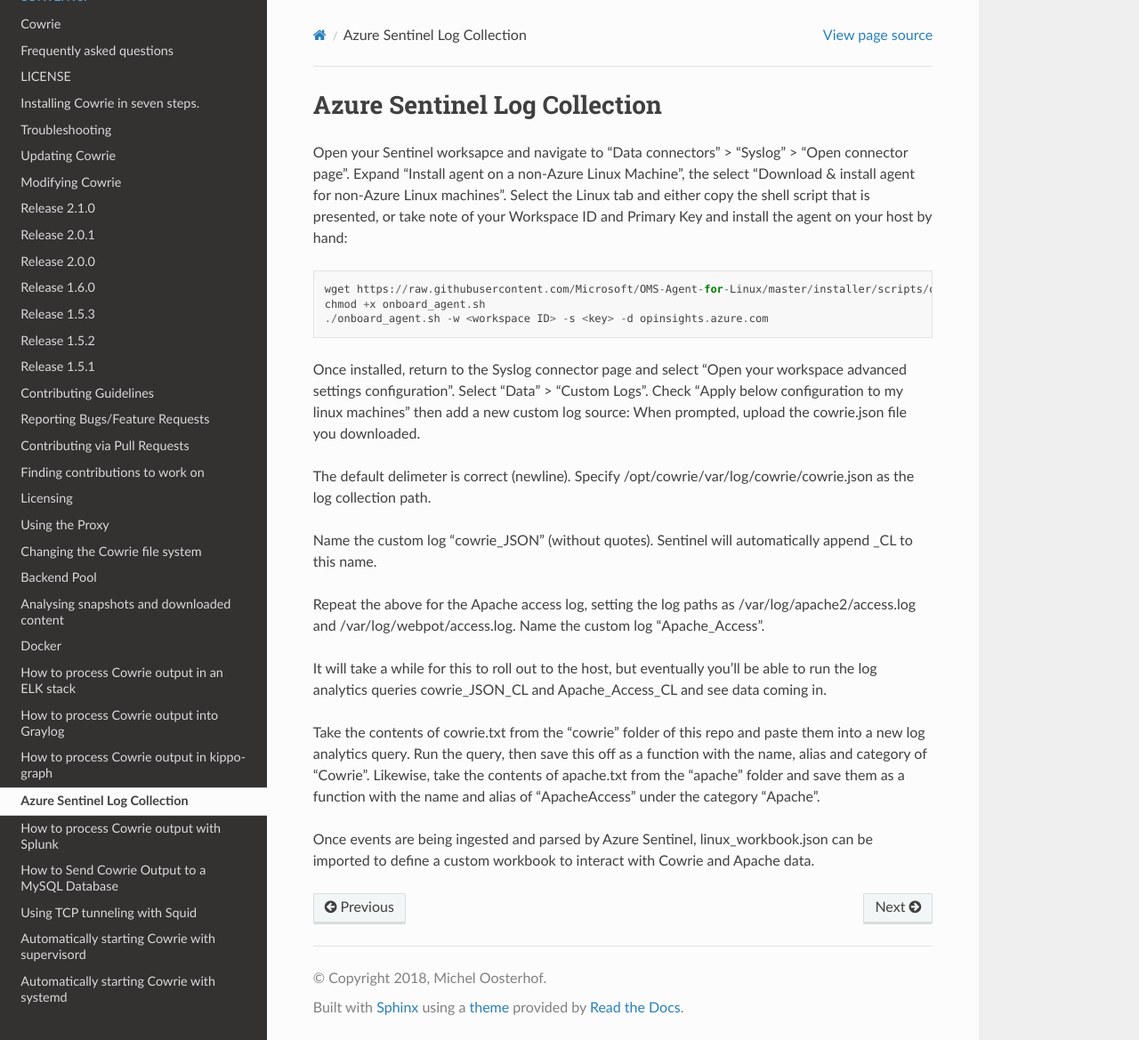
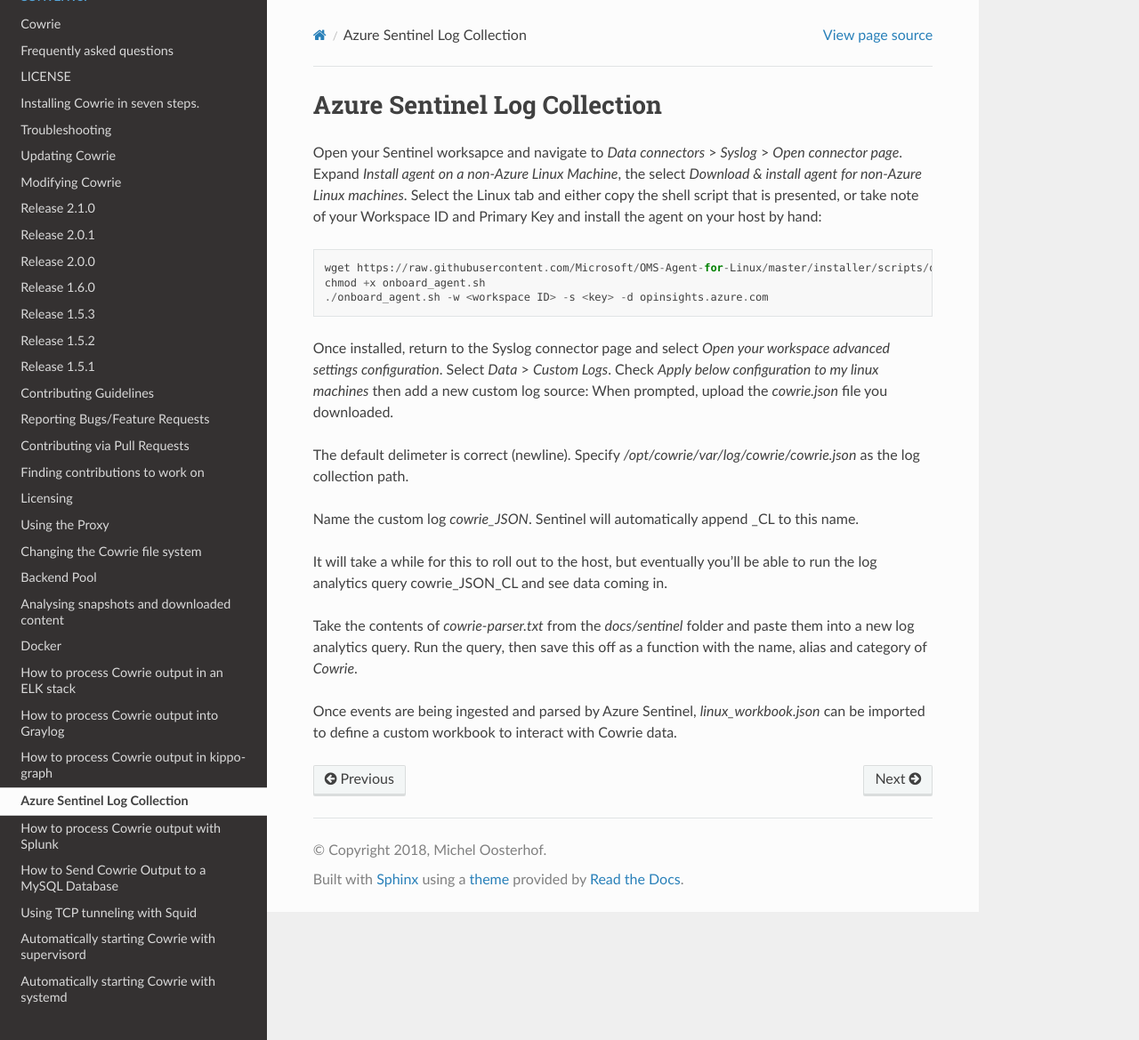
Before and after one commit to cowrie/cowrie, a Sphinx documentation site: the page built from docs/sentinel/README.rst, in a window 1280 px wide and 1169 px high. Shown: the whole window at 89% size. Built offline with Sphinx 7.4.7 and the Read the Docs theme 2.0.0, drawn with Linux system fonts in a browser that asks for light colours; the version number could not be read and is left out.

Commit message:
fix references

```diff
--- a/docs/sentinel/README.rst
+++ b/docs/sentinel/README.rst
@@ -1,10 +1,10 @@
 Azure Sentinel Log Collection
 =============================
 
-Open your Sentinel worksapce and navigate to "Data connectors" >
-"Syslog" > "Open connector page". Expand "Install agent on a non-Azure
-Linux Machine", the select "Download & install agent for non-Azure
-Linux machines". Select the Linux tab and either copy the shell
+Open your Sentinel worksapce and navigate to `Data connectors` >
+`Syslog` > `Open connector page`. Expand `Install agent on a non-Azure
+Linux Machine`, the select `Download & install agent for non-Azure
+Linux machines`. Select the Linux tab and either copy the shell
 script that is presented, or take note of your Workspace ID and
 Primary Key and install the agent on your host by hand::
 
@@ -12,33 +12,27 @@ Primary Key and install the agent on your host by hand::
   chmod +x onboard_agent.sh
   ./onboard_agent.sh -w <workspace ID> -s <key> -d opinsights.azure.com
 
-Once installed, return to the Syslog connector page and select "Open
-your workspace advanced settings configuration". Select "Data" >
-"Custom Logs". Check "Apply below configuration to my linux machines"
-then add a new custom log source: When prompted, upload the cowrie.json
+Once installed, return to the Syslog connector page and select `Open
+your workspace advanced settings configuration`. Select `Data` >
+`Custom Logs`. Check `Apply below configuration to my linux machines`
+then add a new custom log source: When prompted, upload the `cowrie.json`
 file you downloaded.
 
 The default delimeter is correct (newline).  Specify
-/opt/cowrie/var/log/cowrie/cowrie.json as the log collection path.
+`/opt/cowrie/var/log/cowrie/cowrie.json` as the log collection path.
 
-Name the custom log "cowrie_JSON" (without quotes). Sentinel will
-automatically append _CL to this name.
-
-Repeat the above for the Apache access log, setting the log paths
-as /var/log/apache2/access.log and /var/log/webpot/access.log. Name
-the custom log "Apache_Access".
+Name the custom log `cowrie_JSON`. Sentinel will automatically
+append _CL to this name.
 
 It will take a while for this to roll out to the host, but eventually
-you'll be able to run the log analytics queries cowrie_JSON_CL and
-Apache_Access_CL and see data coming in.
+you'll be able to run the log analytics query cowrie_JSON_CL and
+see data coming in.
 
-Take the contents of cowrie.txt from the "cowrie" folder of this
-repo and paste them into a new log analytics query. Run the query,
+Take the contents of `cowrie-parser.txt` from the `docs/sentinel` folder
+and paste them into a new log analytics query. Run the query,
 then save this off as a function with the name, alias and category
-of "Cowrie". Likewise, take the contents of apache.txt from the
-"apache" folder and save them as a function with the name and alias
-of "ApacheAccess" under the category "Apache".
+of `Cowrie`.
 
 Once events are being ingested and parsed by Azure Sentinel,
-linux_workbook.json can be imported to define a custom workbook to
-interact with Cowrie and Apache data.
+`linux_workbook.json` can be imported to define a custom workbook to
+interact with Cowrie data.
```
